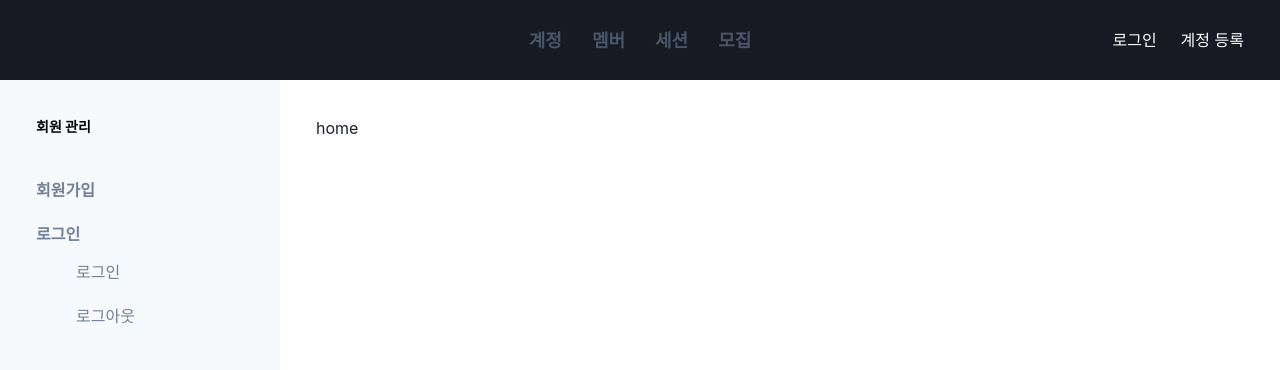
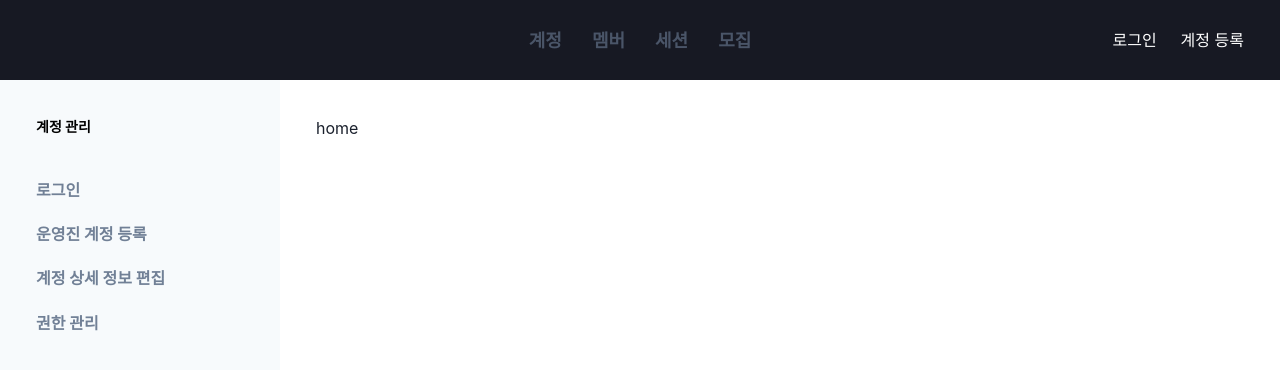
Before and after one commit to prography-dev/prography-admin-web, a Next.js app: page / in a window 1280 px wide. Shown: the top 370 px of the page. Built offline with nearby package versions, Linux system fonts and the light colour scheme.

Commit message:
:art: 사이드바 데이터를 상수로 분리하여 추가

```diff
--- a/src/components/Header.tsx
+++ b/src/components/Header.tsx
@@ -1,30 +1,30 @@
 import { Center, HStack, Text } from "@chakra-ui/react";
 import Link from "next/link";
-import { usePathname } from "next/navigation";
 
-const paths = [
+const pathList = [
   {
     href: "/auth",
     label: "계정",
   },
   {
-    href: "/members",
+    href: "/member",
     label: "멤버",
   },
   {
-    href: "/sessions",
+    href: "/session",
     label: "세션",
   },
   {
     href: "/recruit",
     label: "모집",
   },
-];
+] as const;
 
-const Header = () => {
-  const pathname = usePathname();
-  const currentPath = `/${pathname.split("/")[1]}`;
+type Props = {
+  currentPath: string;
+};
 
+const Header = ({ currentPath }: Props) => {
   return (
     <Center
       position="fixed"
@@ -36,7 +36,7 @@ const Header = () => {
       bg="gray.900"
     >
       <HStack spacing="30px">
-        {paths.map((path) => (
+        {pathList.map((path) => (
           <Link key={path.href} href={path.href}>
             <Center>
               <Text
--- a/src/components/Layout.tsx
+++ b/src/components/Layout.tsx
@@ -2,26 +2,22 @@ import { Box, Flex } from "@chakra-ui/react";
 import Header from "./Header";
 import Sidebar from "./Sidebar";
 import type { PropsWithChildren } from "react";
+import { usePathname } from "next/navigation";
+import { sidebarList } from "@/constants/sidebar";
 
 const Layout = ({ children }: PropsWithChildren) => {
+  const pathname = usePathname();
+  const currentPath = `/${pathname.split("/")[1]}`;
+
+  const sidebarProps = sidebarList.find(({ items }) =>
+    items[0].href.startsWith(currentPath),
+  );
+
   return (
     <>
-      <Header />
+      <Header currentPath={currentPath} />
       <Flex pt="80px" h="100vh">
-        <Sidebar
-          title="회원 관리"
-          items={[
-            { label: "회원가입", href: "/auth/register" },
-            {
-              label: "로그인",
-              href: "/auth/login",
-              subItems: [
-                { label: "로그인", href: "/auth/login" },
-                { label: "로그아웃", href: "/auth/logout" },
-              ],
-            },
-          ]}
-        />
+        {sidebarProps && <Sidebar {...sidebarProps} />}
         <Box as="main" flex="1" p="36px">
           {children}
         </Box>
--- /dev/null
+++ b/src/constants/sidebar.ts
@@ -0,0 +1,111 @@
+import Sidebar from "@/components/Sidebar";
+import type { ComponentProps } from "react";
+
+const authSidebar: ComponentProps<typeof Sidebar> = {
+  title: "계정 관리",
+  items: [
+    {
+      label: "로그인",
+      href: "/auth/login",
+    },
+    {
+      label: "운영진 계정 등록",
+      href: "/auth/signup",
+    },
+    {
+      label: "계정 상세 정보 편집",
+      href: "/auth/edit",
+    },
+    {
+      label: "권한 관리",
+      href: "/auth/permission",
+    },
+  ],
+};
+
+const memberSidebar: ComponentProps<typeof Sidebar> = {
+  title: "회원 관리",
+  items: [
+    {
+      label: "현 기수 관리",
+      href: "/member",
+      subItems: [
+        {
+          label: "대시보드",
+          href: "/member/dashboard",
+        },
+        {
+          label: "출석체크",
+          href: "/member/attendance",
+        },
+      ],
+    },
+    {
+      label: "이전 기수 데이터",
+      href: "/member/previous",
+    },
+  ],
+};
+
+const sessionSidebar: ComponentProps<typeof Sidebar> = {
+  title: "세션/마일스톤 관리",
+  items: [
+    {
+      label: "새 기수 시작",
+      href: "/session/new",
+    },
+    {
+      label: "현 기수 관리",
+      href: "/session",
+      subItems: [
+        {
+          label: "마일스톤 & 세션",
+          href: "/session",
+        },
+      ],
+    },
+    {
+      label: "이전 기수 데이터",
+      href: "/session/previous",
+    },
+  ],
+};
+
+const recruitSidebar: ComponentProps<typeof Sidebar> = {
+  title: "리쿠르팅",
+  items: [
+    {
+      label: "새 기수 시작",
+      href: "/recruit",
+    },
+    {
+      label: "홍보 관리",
+      href: "/recruit/promotion/channel",
+      subItems: [
+        {
+          label: "홍보 채널 관리",
+          href: "/recruit/promotion/channel",
+        },
+        {
+          label: "홍보 문구 관리",
+          href: "/recruit/promotion/text",
+        },
+      ],
+    },
+    {
+      label: "대시보드",
+      href: "/recruit/dashboard",
+    },
+    {
+      label: "선발하기",
+      href: "/recruit/selection",
+    },
+  ],
+};
+
+export const sidebarList = [
+  authSidebar,
+  memberSidebar,
+  sessionSidebar,
+  recruitSidebar,
+];
```
